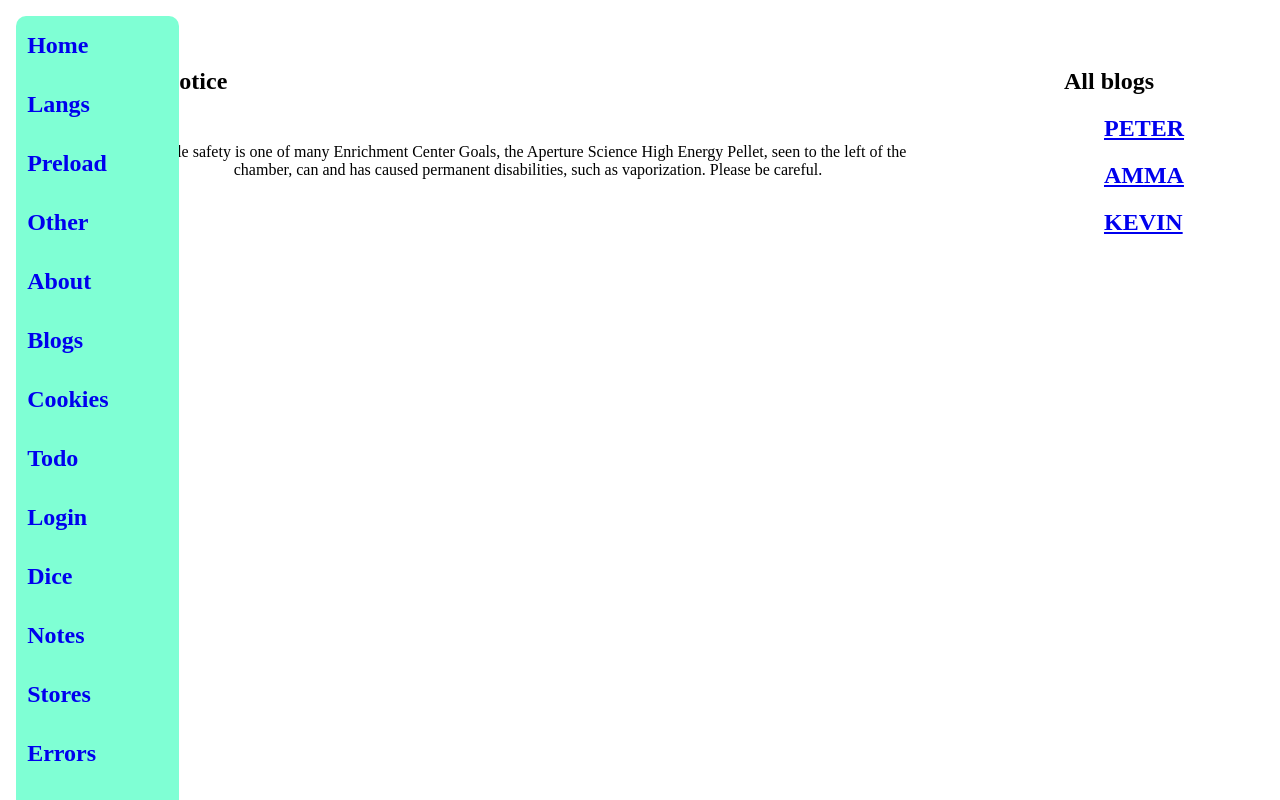
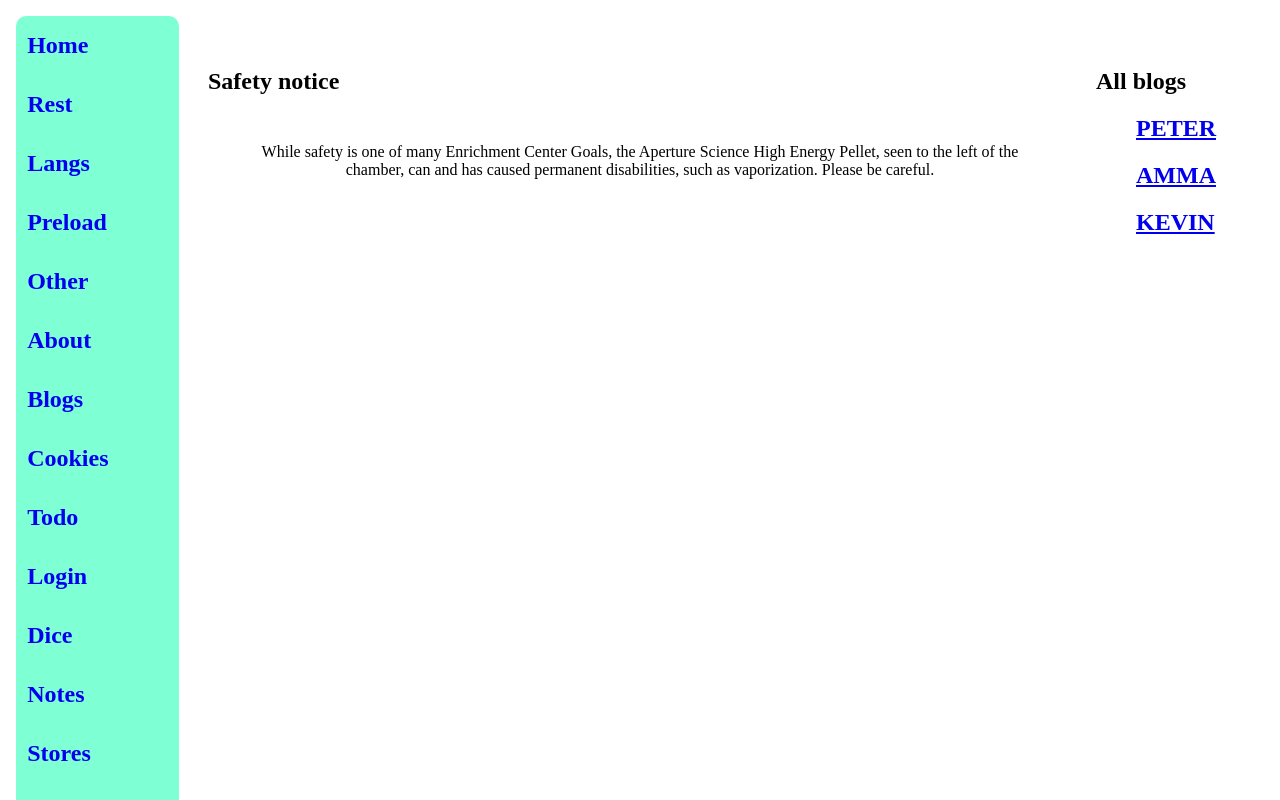
Before and after one commit to Waldemar-00/Sveltekit, a SvelteKit app: page /blogs/amma in a window 1280 px wide. Shown: the top 800 px of the page. Built offline with nearby package versions, Linux system fonts and the light colour scheme.

Commit message:
To match an unknown number of path segments I used [...rest]. And fixed some CSS.

```diff
--- a/src/routes/+layout.svelte
+++ b/src/routes/+layout.svelte
@@ -7,6 +7,7 @@
 <nav>
 	<ul class="navigate">
 		<li><a href="/"><h2>Home</h2></a></li>
+		<li><a href="/rest"><h2>Rest</h2></a></li>
 		<li><a href="/langs"><h2>Langs</h2></a></li>
 		<li><a href="/preload"><h2>Preload</h2></a></li>
 		<li><a href="/other"><h2>Other</h2></a></li>
--- a/src/routes/blogs/+page.svelte
+++ b/src/routes/blogs/+page.svelte
@@ -7,3 +7,9 @@
 		<li><a href="/blogs/{slug}"><h2>{slug.toLocaleUpperCase()}</h2></a></li>
 	{/each}
 </ul>
+
+<style>
+	ul {
+		margin-left: 15vw;
+	}
+</style>
--- a/src/routes/blogs/[slug]/+layout.svelte
+++ b/src/routes/blogs/[slug]/+layout.svelte
@@ -19,7 +19,7 @@
 
 <style>
 	article {
-		margin: calc(1rem + 2vmin) 10vmin;
+		margin: calc(1rem + 2vmin) 15vw;
 		padding: 1rem;
 		display: flex;
 		justify-content: space-between;
```
Also changed, not shown: src/routes/rest/[...path]/+page.svelte (added, +27 -0 lines).
